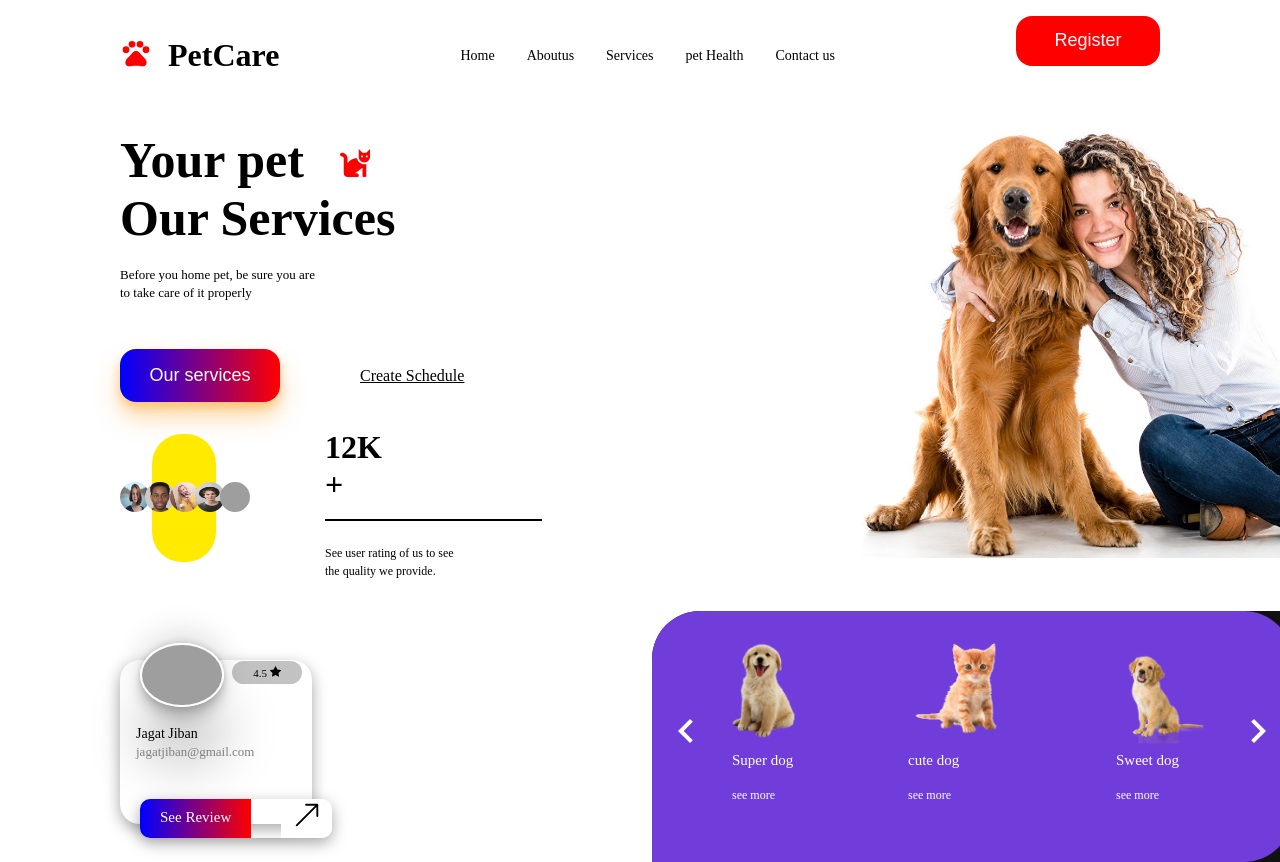
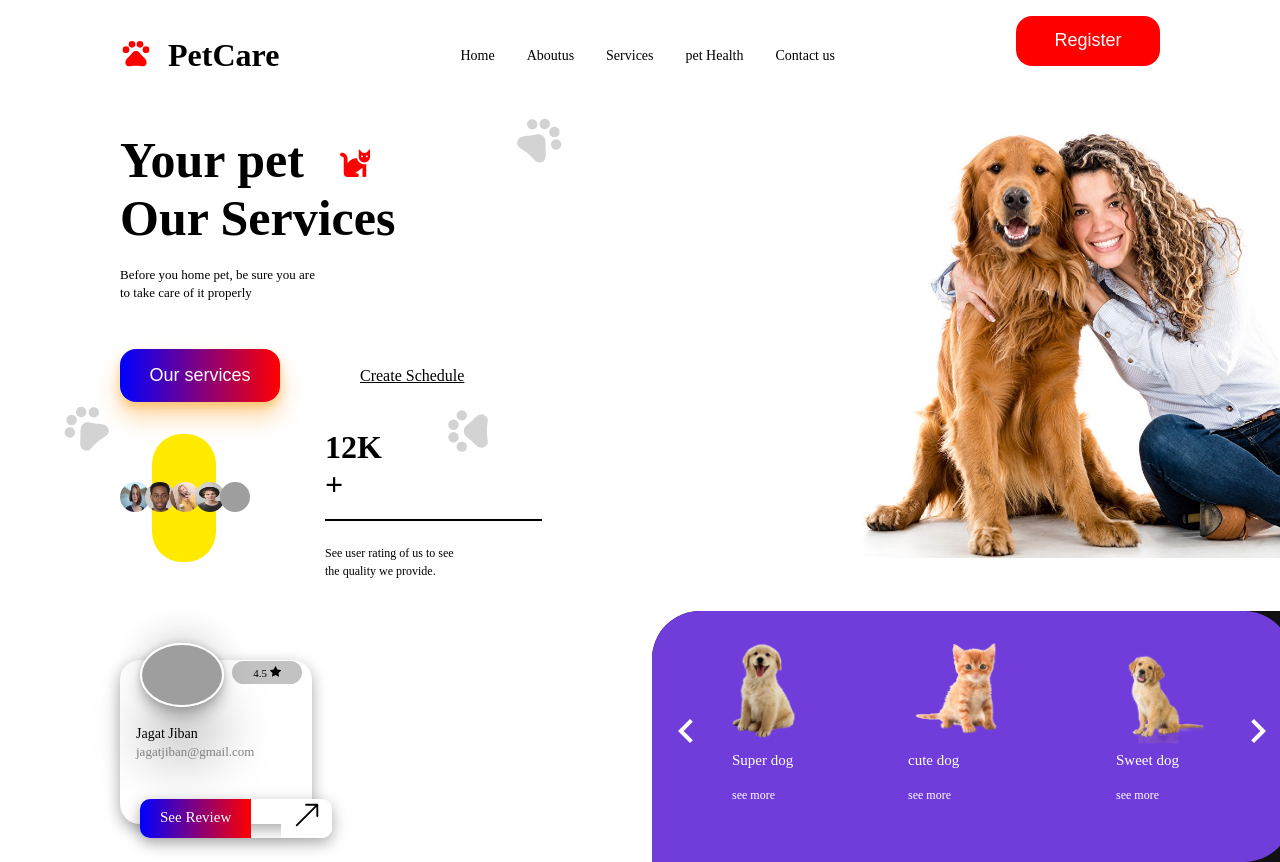
Before and after one commit to jagatjiban/agumenics, a React (Create React App) app: page / in a window 1280 px wide. Shown: the top 862 px of the page. Built offline with nearby package versions, Linux system fonts and the light colour scheme; grey boxes are pictures that could not be loaded; a web font is replaced by a local one.

Commit message:
2nd commit

```diff
--- a/src/App.css
+++ b/src/App.css
@@ -2,3 +2,9 @@ body{
     margin: 0px 120px;
     max-width: 2000px;
 }
+.pet_watermark{
+    position: absolute;
+    color: lightgray;
+    font-size: 50px;
+    transform: rotate(50deg);
+}
--- a/src/App.js
+++ b/src/App.js
@@ -1,10 +1,38 @@
 import "./App.css";
 import Home from "./components/Home";
 import Navbar from "./components/navbar";
+import { MdOutlinePets } from "react-icons/md";
 
 function App() {
   return (
     <div className="App">
+      <div className="pet_watermark" style={{ top: "15rem", right: "10rem" }}>
+        <MdOutlinePets />
+      </div>
+      <div
+        className="pet_watermark"
+        style={{ top: "30rem", right: "12rem", transform: "rotate(-40deg)" }}
+      >
+        <MdOutlinePets />
+      </div>
+      <div
+        className="pet_watermark"
+        style={{ top: "7rem", left: "40%", transform: "rotate(40deg)" }}
+      >
+        <MdOutlinePets />
+      </div>
+      <div
+        className="pet_watermark"
+        style={{ top: "50%", left: "35%", transform: "rotate(-90deg)" }}
+      >
+        <MdOutlinePets />
+      </div>
+      <div
+        className="pet_watermark"
+        style={{ top: "50%", left: "5%", transform: "rotate(-40deg)" }}
+      >
+        <MdOutlinePets />
+      </div>
       <Navbar />
       <Home />
     </div>
--- a/src/components/navbar/index.jsx
+++ b/src/components/navbar/index.jsx
@@ -22,11 +22,11 @@ const Navbar = () => {
       <h1>PetCare</h1>
       </div>
       <div className="links">
-          <a href="*">Home</a>
-          <a href="*">Aboutus</a>
-          <a href="*">Services</a>
-          <a href="*">pet Health</a>
-          <a href="*">Contact us</a>
+          <a href="">Home</a>
+          <a href="">Aboutus</a>
+          <a href="">Services</a>
+          <a href="">pet Health</a>
+          <a href="">Contact us</a>
       </div>
       <div className='reg_button'>
         <button>Register</button>
```
